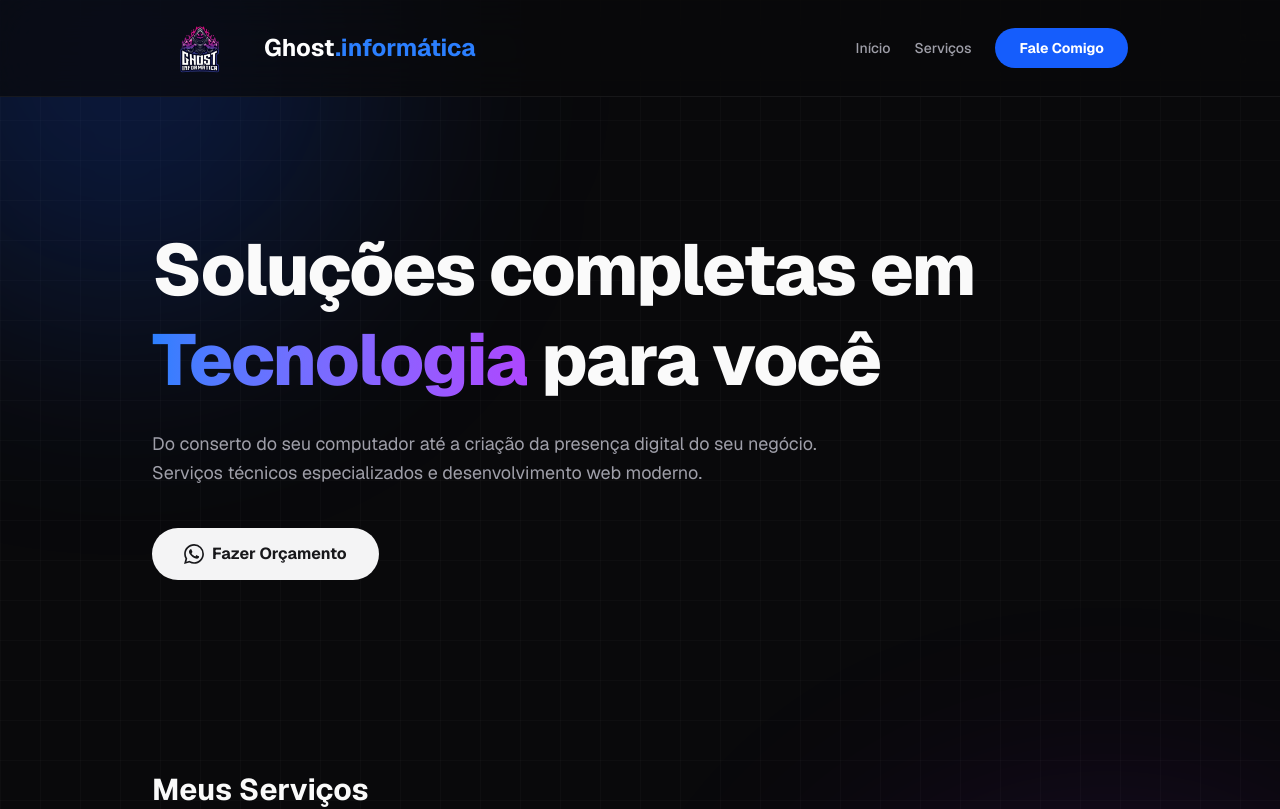
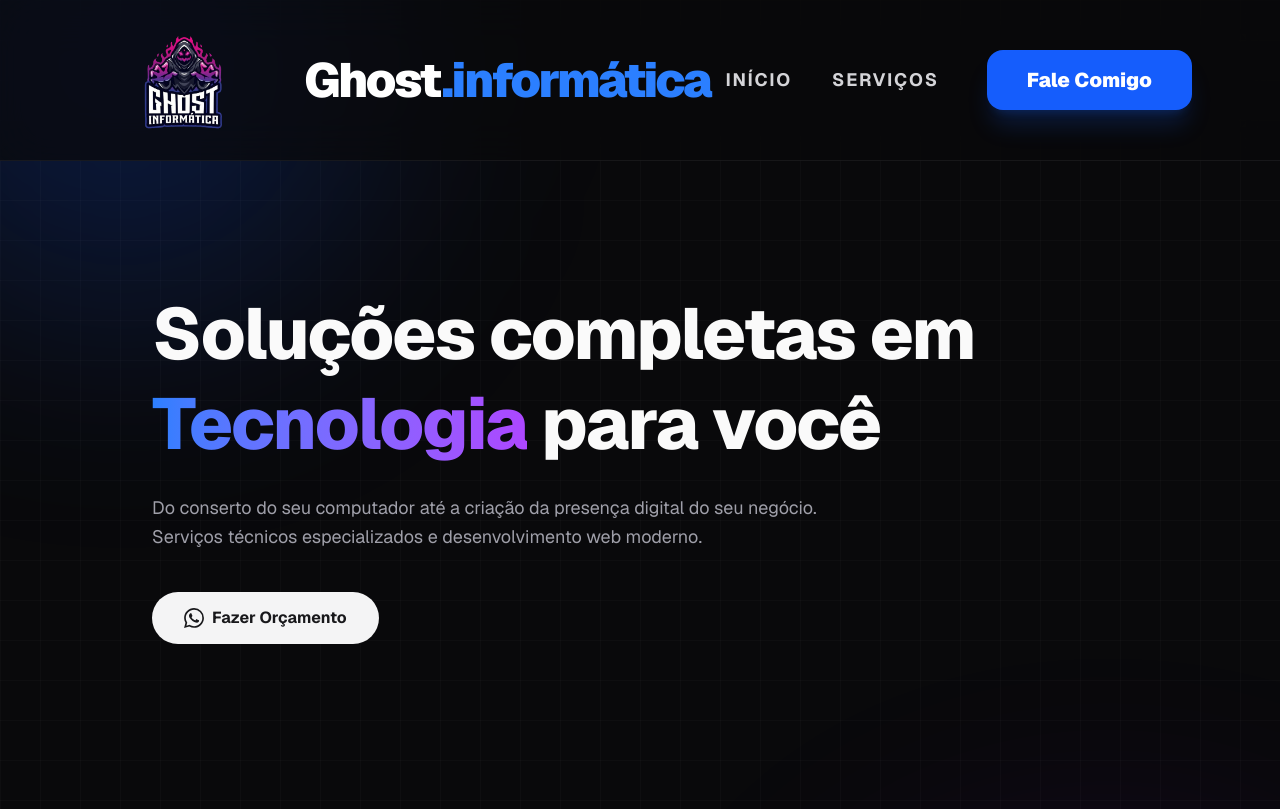
Before and after one commit to T0M3N05/meu-site, a Next.js app: page / in a window 1280 px wide. Shown: the top 809 px of the page. Built offline with nearby package versions, Linux system fonts and the light colour scheme.

Commit message:
Mudando a logo

```diff
--- a/app/page.tsx
+++ b/app/page.tsx
@@ -91,35 +91,35 @@ export default function Home() {
       <div className="absolute bottom-[20%] right-[-10%] w-[600px] h-[600px] rounded-full bg-purple-600/15 blur-[120px] pointer-events-none z-0"></div>
 
       <header className="border-b border-zinc-800/50 bg-zinc-950/70 backdrop-blur-xl sticky top-0 z-50">
-        <div className="max-w-5xl mx-auto px-6 py-4 flex justify-between items-center relative z-10 h-20 md:h-24">
+        <div className="max-w-6xl mx-auto px-6 flex justify-between items-center relative z-10 h-32 md:h-40">
 
-          <div className="flex items-center gap-4 cursor-pointer">
-            <div className="relative w-20 h-20 md:w-24 md:h-24 flex-shrink-0">
+          <div className="flex items-center gap-6 cursor-pointer">
+            <div className="relative w-32 h-32 md:w-48 md:h-48 flex-shrink-0">
               <Image
                 src="/logo-ghost.png"
                 alt="Logo Ghost Informática"
                 fill
                 className="object-contain"
-                sizes="(max-width: 96px) 100vw, 96px"
+                sizes="(max-width: 192px) 100vw, 192px"
                 priority
               />
             </div>
 
-            <span className="text-xl md:text-2xl font-bold text-white">
+            <span className="text-3xl md:text-5xl font-black text-white tracking-tighter">
               Ghost<span className="text-blue-500">.informática</span>
             </span>
           </div>
 
-          <div className="flex items-center gap-4 md:gap-6">
-            <nav className="hidden md:flex gap-6 text-zinc-400 font-medium text-sm">
-              <a href="#inicio" className="hover:text-white transition-colors">Início</a>
-              <a href="#servicos" className="hover:text-white transition-colors">Serviços</a>
+          <div className="flex items-center gap-8 md:gap-12">
+            <nav className="hidden lg:flex gap-10 text-zinc-300 font-bold text-lg uppercase tracking-widest">
+              <a href="#inicio" className="hover:text-blue-500 transition-colors">Início</a>
+              <a href="#servicos" className="hover:text-blue-500 transition-colors">Serviços</a>
             </nav>
 
             <a
               href="https://wa.me/5545999259633"
               target="_blank"
-              className="bg-blue-600 hover:bg-blue-500 text-white text-sm font-bold py-2.5 px-6 rounded-full transition-all"
+              className="bg-blue-600 hover:bg-blue-500 text-white text-lg md:text-xl font-black py-4 px-10 rounded-2xl transition-all shadow-xl shadow-blue-600/20 hover:scale-105 active:scale-95"
             >
               Fale Comigo
             </a>
```
